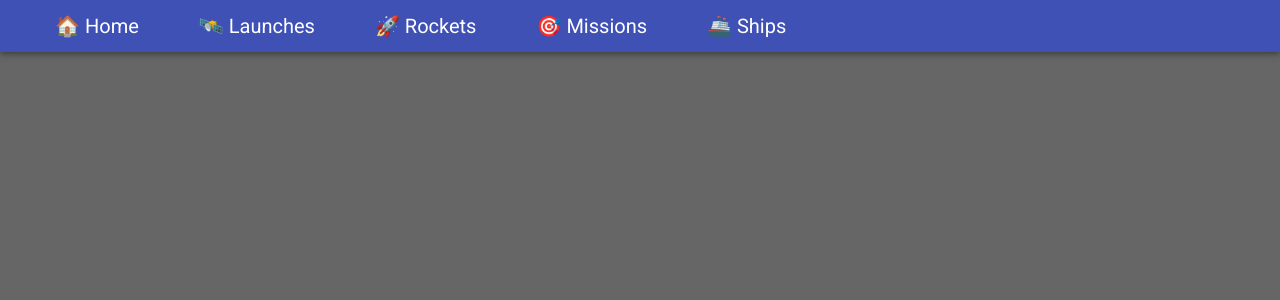
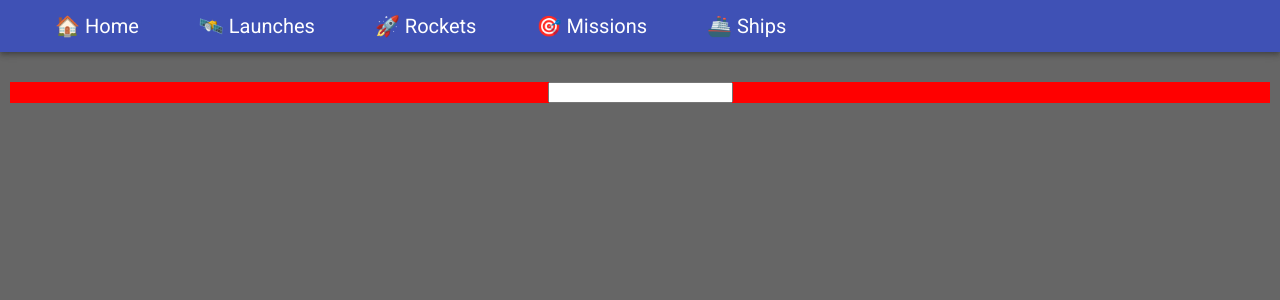
Before and after one commit to Radek25/SonarHome, a React (Create React App) app in the folder my-app/: page / in a window 1280 px wide. Shown: the top 300 px of the page. Built offline with nearby package versions, Linux system fonts and the light colour scheme.

Commit message:
Done basic form of NavBar and start working with GraphQL

```diff
--- a/my-app/src/LaunchesPage/LaunchesPage.tsx
+++ b/my-app/src/LaunchesPage/LaunchesPage.tsx
@@ -5,6 +5,7 @@ import { LaunchesWrapper } from './LaunchesPageStyle';
 export const LaunchesPage : FC = () => {
     return(
         <LaunchesWrapper>
+            <input type={'text'}/>
         </LaunchesWrapper>
     );
 };
--- a/my-app/src/LaunchesPage/LaunchesPageStyle.tsx
+++ b/my-app/src/LaunchesPage/LaunchesPageStyle.tsx
@@ -1,4 +1,8 @@
 import styled from 'styled-components';
 
 export const LaunchesWrapper = styled.div`
+    width: 100%;
+    display: flex;
+    justify-content: center;
+
 `;
--- a/my-app/src/MainPage/MainPage.tsx
+++ b/my-app/src/MainPage/MainPage.tsx
@@ -3,11 +3,15 @@ import React, { FC } from 'react';
 import { MainPageWrapper } from './MainPageStyle';
 
 import { NavBar } from '../NavBar/NavBar';
+import { LaunchesPage } from '../LaunchesPage/LaunchesPage';
 
 export const MainPage : FC = () => {
     return(
         <MainPageWrapper>
             <NavBar/>
+            <div className='contenet-wrapper'>
+                <LaunchesPage/>
+            </div>
         </MainPageWrapper>
     );
 };
--- a/my-app/src/MainPage/MainPageStyle.tsx
+++ b/my-app/src/MainPage/MainPageStyle.tsx
@@ -7,4 +7,8 @@ export const MainPageWrapper = styled.div`
     padding: 0;
     box-sizing: border-box;
     background-color: #666666;
+    .contenet-wrapper{
+        margin: 30px 10px 10px;
+        background-color: red;
+    }
 `;
```
